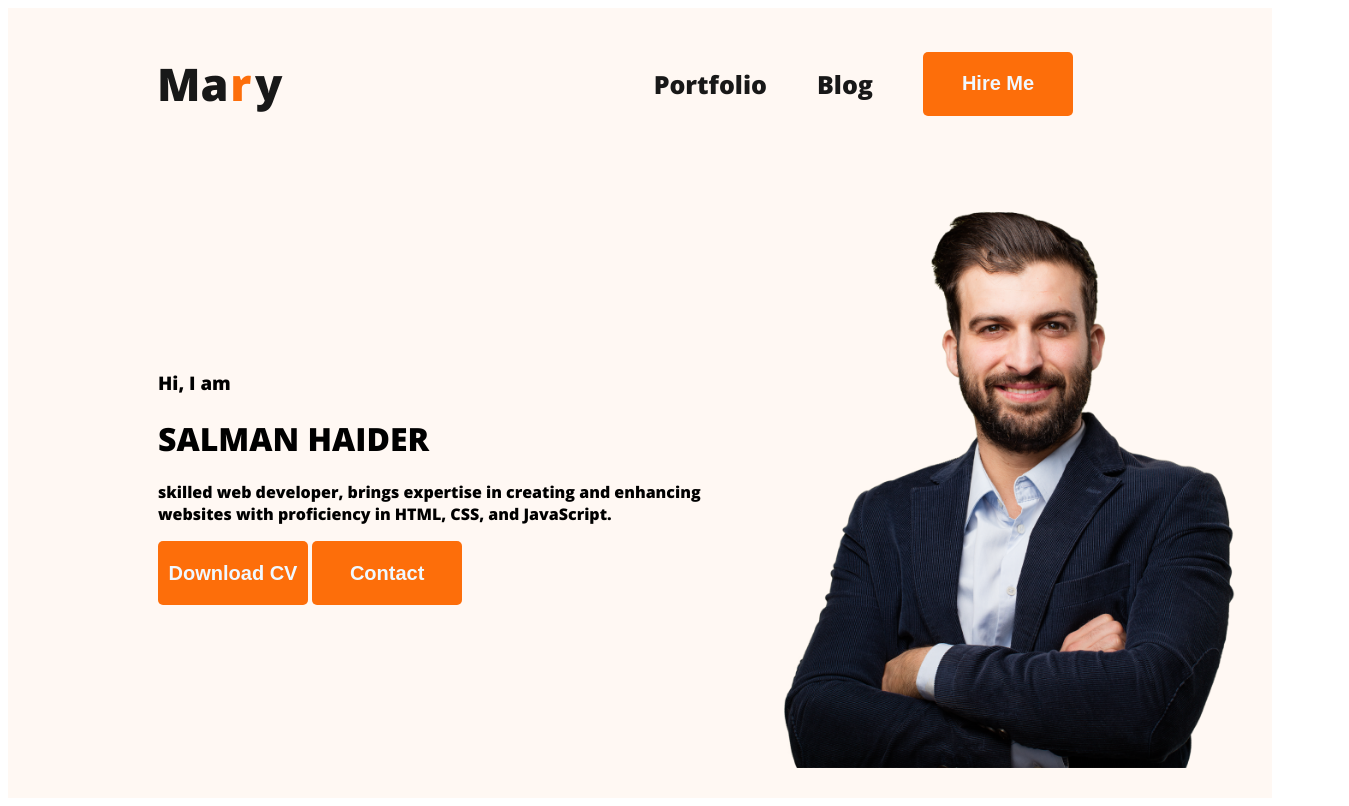
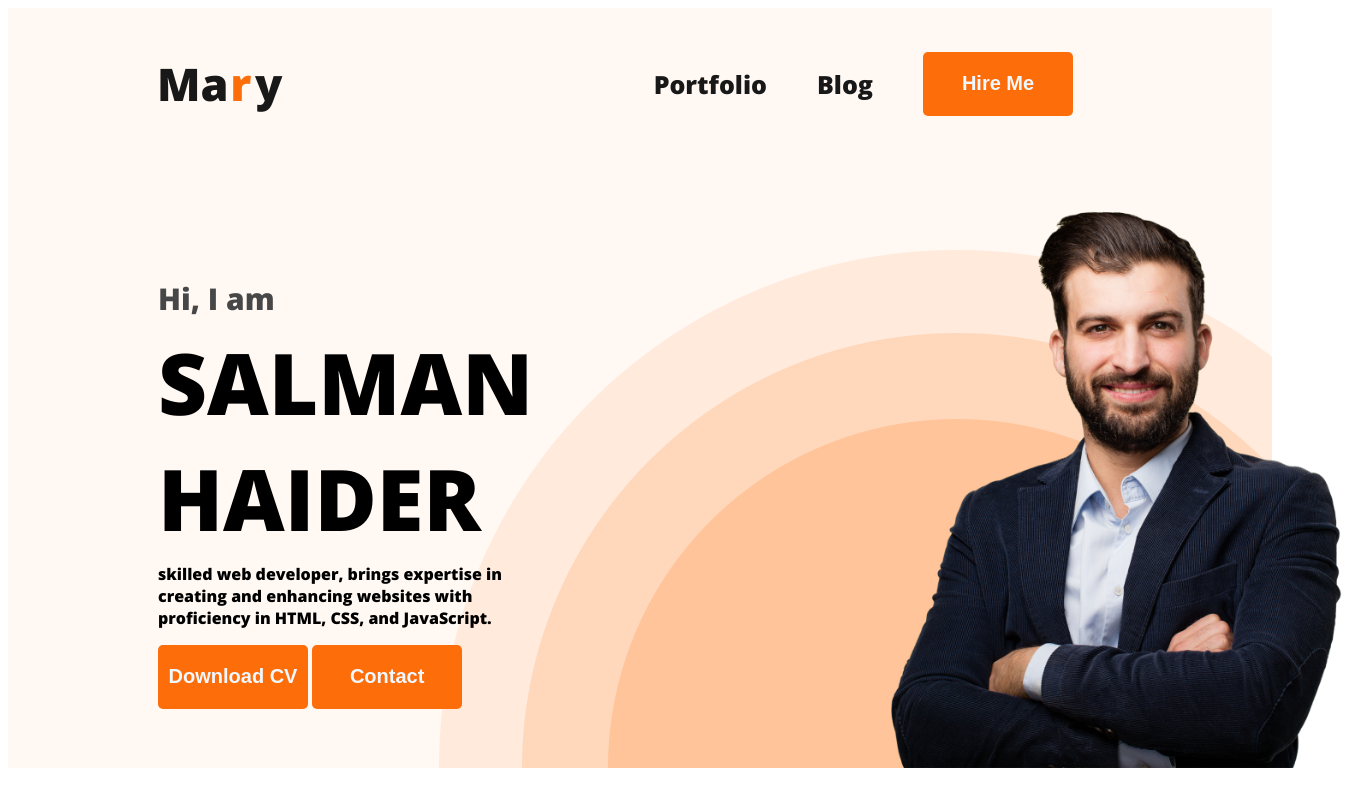
Before and after one commit to salmanrokon/developer-portfolio, a plain HTML site: page index.html in a window 1280 px wide. Shown: the whole page, 1349 px wide, since content can reach past the window. Drawn offline with nearby package versions, Linux system fonts and the light colour scheme.

Commit message:
heder completed

```diff
--- a/index.html
+++ b/index.html
@@ -23,7 +23,7 @@
             <div class="banner-content">
                 <h3 class="banner-greeting">Hi, I  am</h3>
                 <h1 class="title">SALMAN HAIDER</h1>
-                <p> skilled web developer, brings expertise in creating and enhancing websites with proficiency in HTML, CSS, and JavaScript.</p>
+                <p class="text-in"> skilled web developer, brings expertise in creating and enhancing websites with proficiency in HTML, CSS, and JavaScript.</p>
                 <button class="btn-primary">Download CV</button>
                 <button class="btn-primary">Contact</button>
             </div>
--- a/styles/style.css
+++ b/styles/style.css
@@ -57,17 +57,36 @@ nav > ul >li >a{
 
     font-size:25px;
 }
-.head{
-    background: #FFF8F3;;
-}
+
 
 /*Banner styles */
+.head{
+    background: #FFF8F3;
+    background-image: url('../images/header_bg.png');
+    background-repeat: no-repeat;
+    background-position: bottom right;
+}
 .banner{
-    padding: 30px 30px 30px 150px;
+    padding: 30px 30px 0px 150px;
     display: flex;
     align-items: center;
 }
 .banner .profile-pic{
     width: 500px;
+    margin-left: 316px;
 
 }
+.banner-greeting{
+    font-size: 30px;
+    color: #474747;
+    margin-bottom: 0;
+
+}
+.title{
+    color: title;
+    font-size: 85px;
+    margin-top: 5px;
+}
+.text-in{
+    margin-top: -50px;
+}
```
